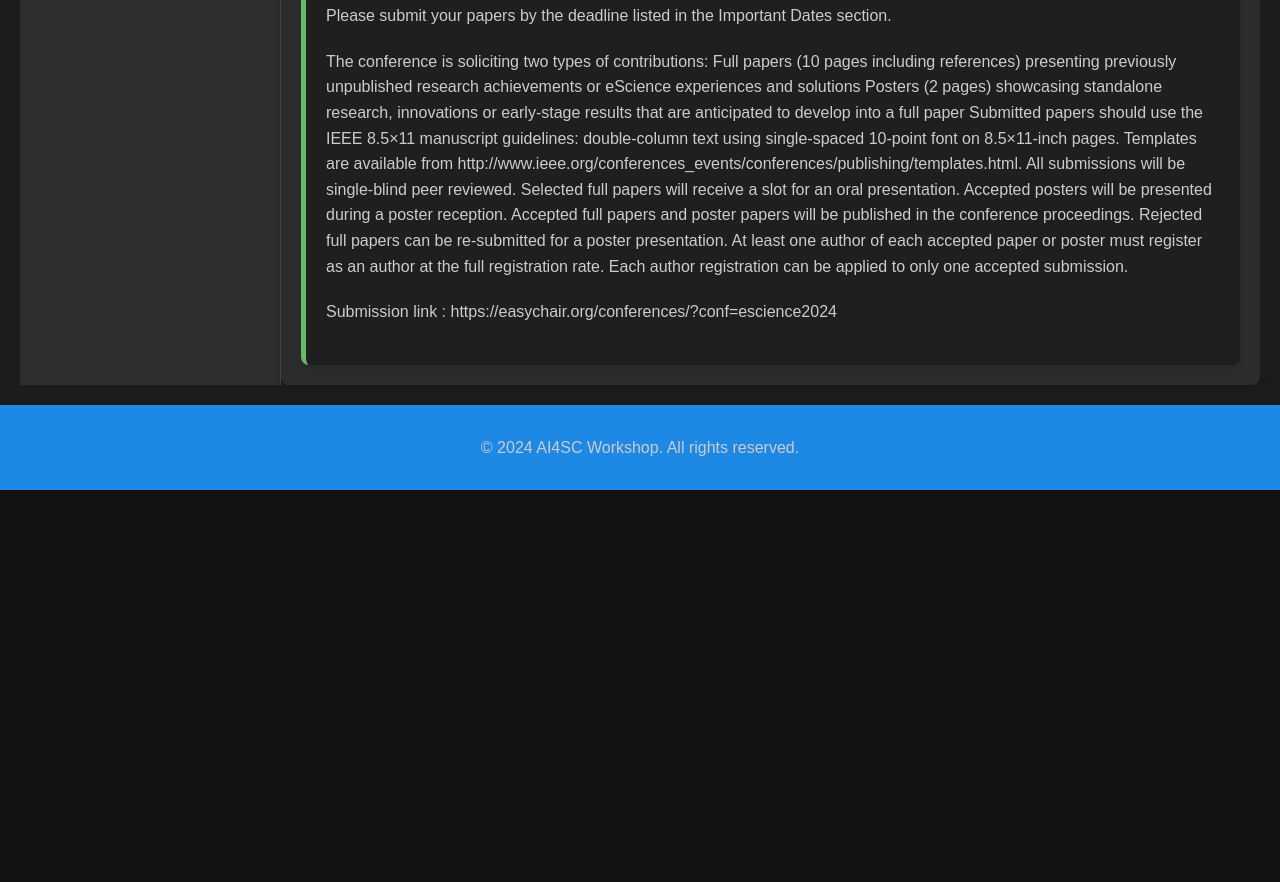
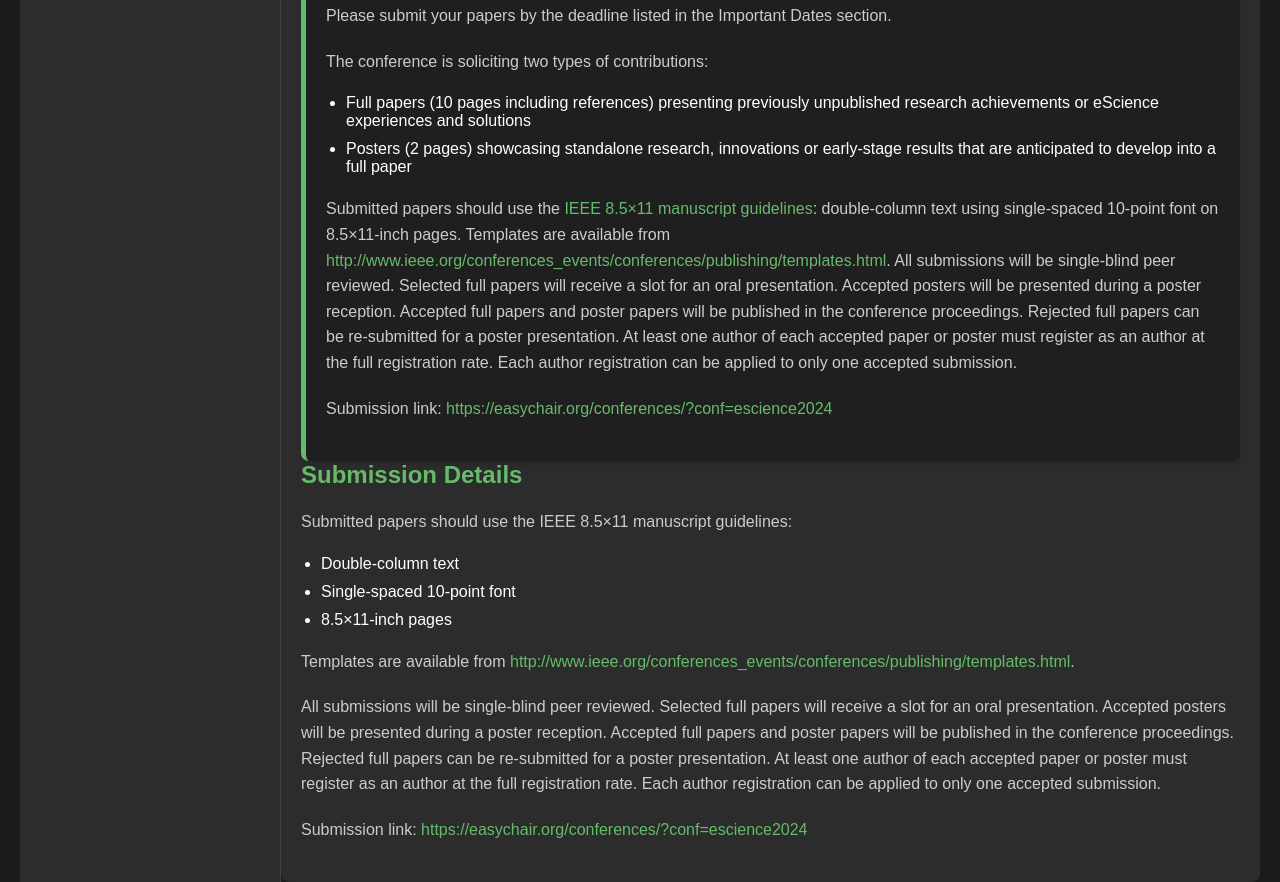
Before and after one commit to national-data-platform/ai4sc25, a plain HTML site: page call-for-papers.html in a window 1280 px wide. Shown: the part 814-1696 px from the top of the page. Before the commit the page ends 1304 px from the top, so only its background shows below. Drawn offline with Linux system fonts and the light colour scheme.

Commit message:
PC update

```diff
--- a/call-for-papers.html
+++ b/call-for-papers.html
@@ -22,7 +22,7 @@
             <li><a href="committee.html" class="button">Committee</a></li>
             <li><a href="important-dates.html" class="button">Important Dates</a></li>
             <li><a href="special-issue.html" class="button">Special Issue</a></li>
-<!--            <li><a href="sponsors.html" class="button">Sponsors</a></li>-->
+            <!--            <li><a href="sponsors.html" class="button">Sponsors</a></li>-->
         </ul>
     </aside>
     <main class="content_s">
@@ -43,13 +43,26 @@
                     <li>LLM Application for Database and Query Processing for Scientific Result Representation</li>
                 </ul>
                 <p>Please submit your papers by the deadline listed in the Important Dates section.</p>
-                <p>The conference is soliciting two types of contributions:
-                    Full papers (10 pages including references) presenting previously unpublished research achievements or eScience experiences and solutions
-                    Posters (2 pages) showcasing standalone research, innovations or early-stage results that are anticipated to develop into a full paper
-                    Submitted papers should use the IEEE 8.5×11 manuscript guidelines: double-column text using single-spaced 10-point font on 8.5×11-inch pages. Templates are available from http://www.ieee.org/conferences_events/conferences/publishing/templates.html. All submissions will be single-blind peer reviewed. Selected full papers will receive a slot for an oral presentation. Accepted posters will be presented during a poster reception. Accepted full papers and poster papers will be published in the conference proceedings. Rejected full papers can be re-submitted for a poster presentation. At least one author of each accepted paper or poster must register as an author at the full registration rate. Each author registration can be applied to only one accepted submission.</p>
-                <p> Submission link : https://easychair.org/conferences/?conf=escience2024</p>
+                <p>The conference is soliciting two types of contributions:</p>
+                <ul>
+                    <li>Full papers (10 pages including references) presenting previously unpublished research achievements or eScience experiences and solutions</li>
+                    <li>Posters (2 pages) showcasing standalone research, innovations or early-stage results that are anticipated to develop into a full paper</li>
+                </ul>
+                <p>Submitted papers should use the <a href="http://www.ieee.org/conferences_events/conferences/publishing/templates.html">IEEE 8.5×11 manuscript guidelines</a>: double-column text using single-spaced 10-point font on 8.5×11-inch pages. Templates are available from <a href="http://www.ieee.org/conferences_events/conferences/publishing/templates.html">http://www.ieee.org/conferences_events/conferences/publishing/templates.html</a>. All submissions will be single-blind peer reviewed. Selected full papers will receive a slot for an oral presentation. Accepted posters will be presented during a poster reception. Accepted full papers and poster papers will be published in the conference proceedings. Rejected full papers can be re-submitted for a poster presentation. At least one author of each accepted paper or poster must register as an author at the full registration rate. Each author registration can be applied to only one accepted submission.</p>
+                <p> Submission link: <a href="https://easychair.org/conferences/?conf=escience2024">https://easychair.org/conferences/?conf=escience2024</a></p>
             </div>
-
+            <div class="submission-details">
+                <h2>Submission Details</h2>
+                <p>Submitted papers should use the IEEE 8.5×11 manuscript guidelines:</p>
+                <ul>
+                    <li>Double-column text</li>
+                    <li>Single-spaced 10-point font</li>
+                    <li>8.5×11-inch pages</li>
+                </ul>
+                <p>Templates are available from <a href="http://www.ieee.org/conferences_events/conferences/publishing/templates.html">http://www.ieee.org/conferences_events/conferences/publishing/templates.html</a>.</p>
+                <p>All submissions will be single-blind peer reviewed. Selected full papers will receive a slot for an oral presentation. Accepted posters will be presented during a poster reception. Accepted full papers and poster papers will be published in the conference proceedings. Rejected full papers can be re-submitted for a poster presentation. At least one author of each accepted paper or poster must register as an author at the full registration rate. Each author registration can be applied to only one accepted submission.</p>
+                <p>Submission link: <a href="https://easychair.org/conferences/?conf=escience2024">https://easychair.org/conferences/?conf=escience2024</a></p>
+            </div>
         </section>
     </main>
 </div>
```
